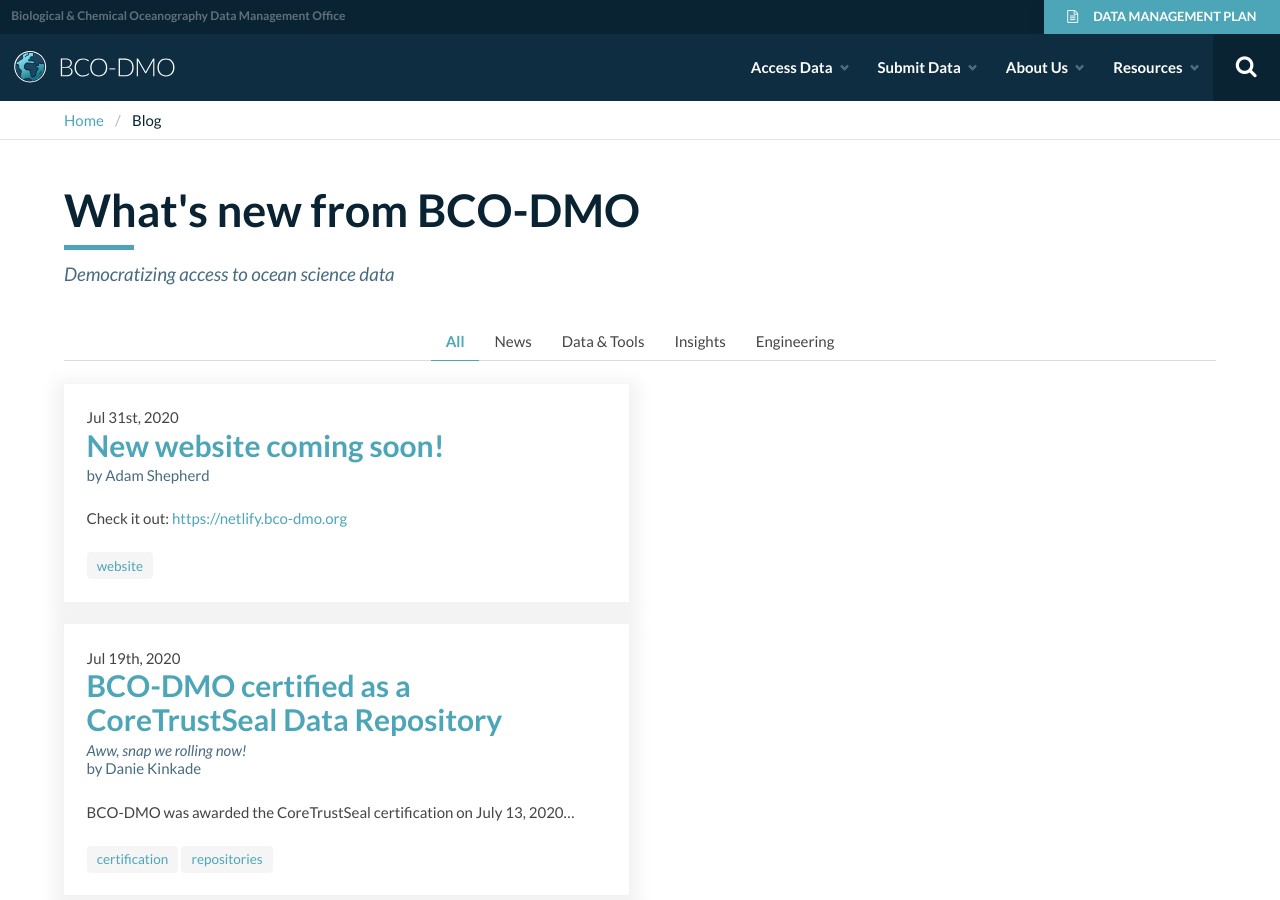
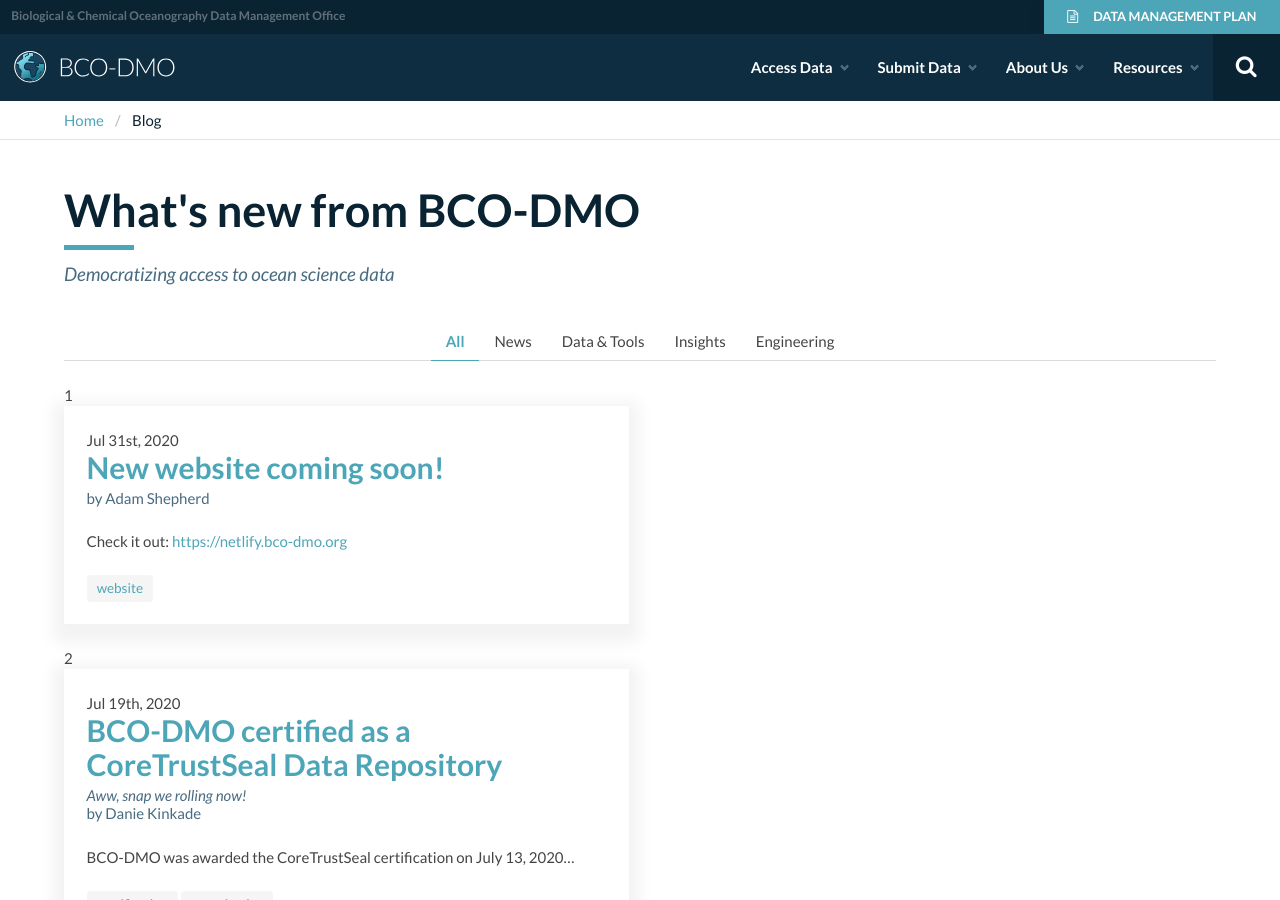
Before and after one commit to BCODMO/blog.bco-dmo.org, a Jekyll site: the page built from index.html, in a window 1280 px wide and 900 px high. Built offline with Jekyll 4.4.1, drawn with Linux system fonts in a browser that asks for light colours.

Commit message:
Update index.html

```diff
--- a/index.html
+++ b/index.html
@@ -24,10 +24,9 @@
   <div class="columns">
   {% for post in site.posts %}
     {% assign counter = forloop.index %}
-    <!-- counter: {{ counter }} -->
     {% assign remainder = counter | modulo: 2 %}
     {% assign new_row = remainder == 0 %}
-    {% if new_row and counnter != 1 %}
+    {% if new_row and counter != 1 %}
       </div>
       <div class="columns">
     {% endif %}
@@ -41,9 +40,10 @@
       {% assign callout = null %}
     {% endif %}
       <div class="column is-6">
+        {{ counter }}
         {% include post-card.html post=post callout=callout author=author %}
       </div>
   {% endfor %}
-    </div><! -- closes the last "columns" div -->
+    </div><!-- closes the last "columns" div -->
   </div>
 {% endif %}
```
